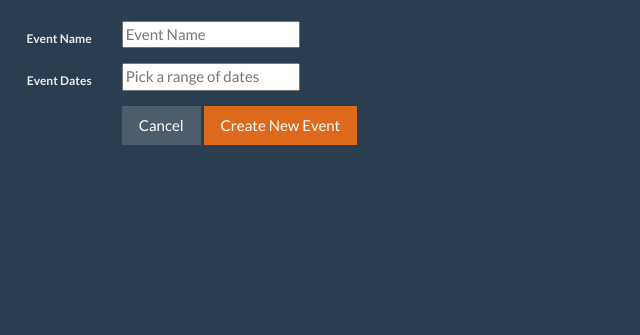
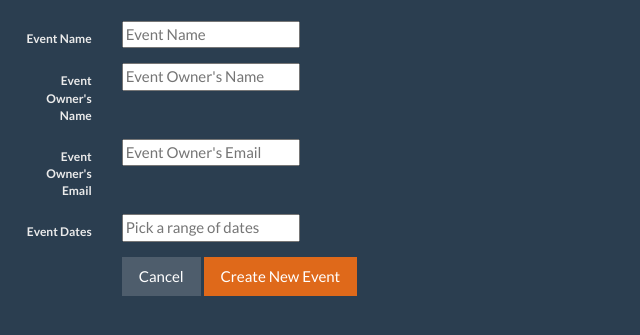
Before and after one commit to kalebdavis/calenbro, a Django app: page /event/new/ in a window 1280 px wide. Shown: the part 40-375 px from the top of the page, without its empty margins (0-640 px from the left). Run offline with Django 3.2, Linux system fonts and the light colour scheme; parts of the project's set-up code (start-up, migrations or seed data) failed here and were passed over; some libraries are stand-ins or nearby versions.

Commit message:
Add owner name and email to events
to be used in email purposes

```diff
--- a/Calenbro/controller.py
+++ b/Calenbro/controller.py
@@ -29,7 +29,7 @@ def createNewEvent(request):
   data = request.POST.copy()
 
   startDate, endDate = getStartAndEnd(data.pop('daterange')[0])
-  newEvent = Event(name= data.pop("name"), startDate=startDate, endDate=endDate, uuid= eventID)
+  newEvent = Event(name= data.pop("name"), startDate=startDate, endDate=endDate, uuid= eventID, ownerName=data.pop('ownerName'), ownerEmail=data.pop('ownerEmail'))
   newEvent.save()
 
   return redirect(newEvent)
--- a/Calenbro/templates/events.html
+++ b/Calenbro/templates/events.html
@@ -9,12 +9,16 @@
         <th>Title</th>
         <th>Start</th>
         <th>End</th>
+        <th>Owner's Name</th>
+        <th>Owner's Email</th>
       </tr>
       {% for event in events %}
         <tr>
           <td><a href="/event/{{event.uuid}}">{{ event.name }}</a></td>
           <td>{{ event.startDate }}</td>
           <td>{{ event.endDate }}</td>
+          <td>{{ event.ownerName }}</td>
+          <td>{{ event.ownerEmail }}</td>
         </tr>
       {% endfor %}
     </table>
--- a/Calenbro/templates/newEvent.html
+++ b/Calenbro/templates/newEvent.html
@@ -12,6 +12,18 @@
           <label for="eventName" class="col-lg-2 control-label">Event Name</label>
           <div class="col-lg-10">
             <input type="text" name="name" class="eventName" id="eventName" placeholder="Event Name">
+          </div>
+        </div>
+        <div class="form-group">
+          <label for="ownerName" class="col-lg-2 control-label">Event Owner's Name</label>
+          <div class="col-lg-10">
+            <input type="text" name="ownerName" class="ownerName" id="ownerName" placeholder="Event Owner's Name">
+          </div>
+        </div>
+        <div class="form-group">
+          <label for="ownerEmail" class="col-lg-2 control-label">Event Owner's Email</label>
+          <div class="col-lg-10">
+            <input type="email" name="ownerEmail" class="ownerEmail" id="ownerEmail" placeholder="Event Owner's Email">
           </div>
         </div>
         <div class="form-group">
```
Also changed, not shown: myapp/migrations/0003_auto_20160306_0604.py (added).
